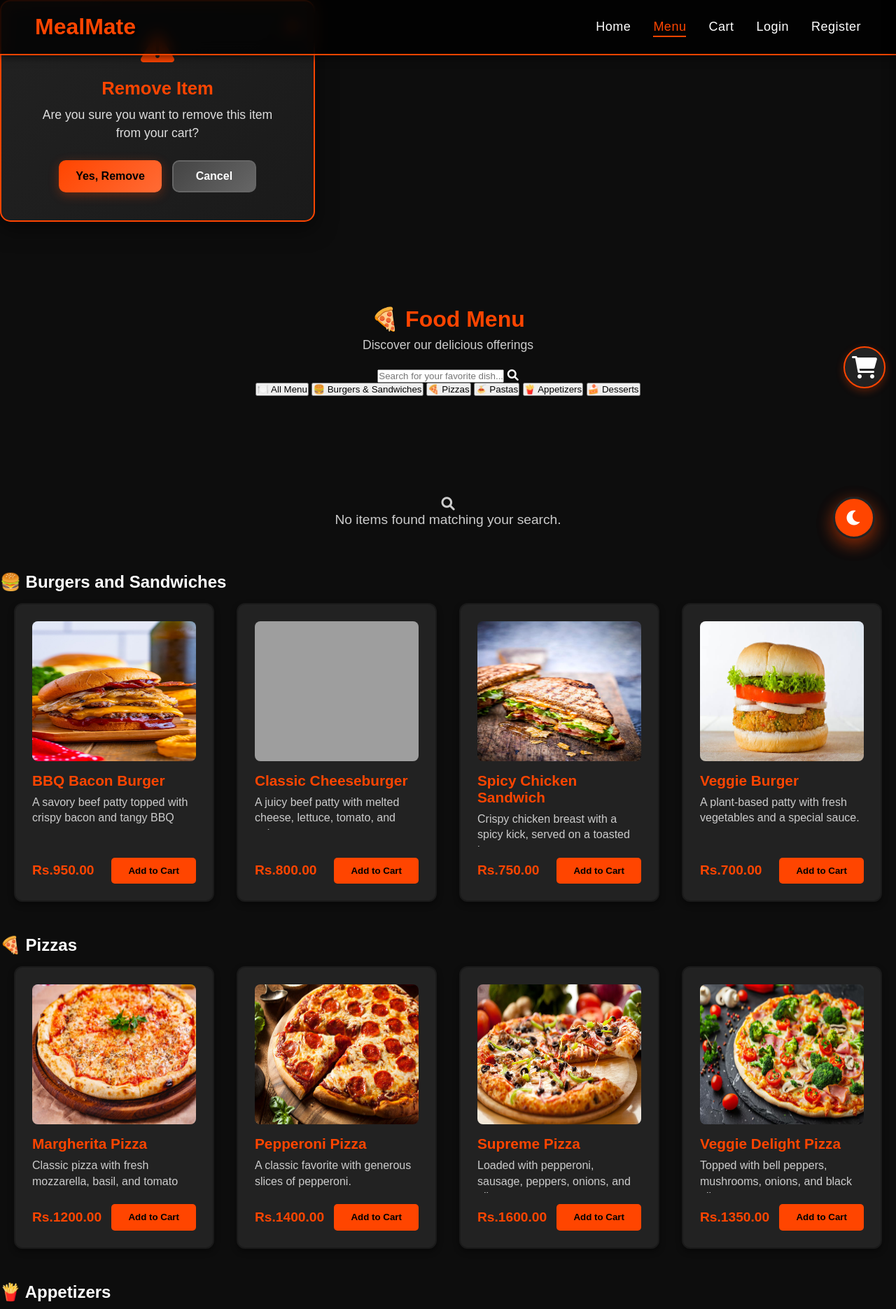
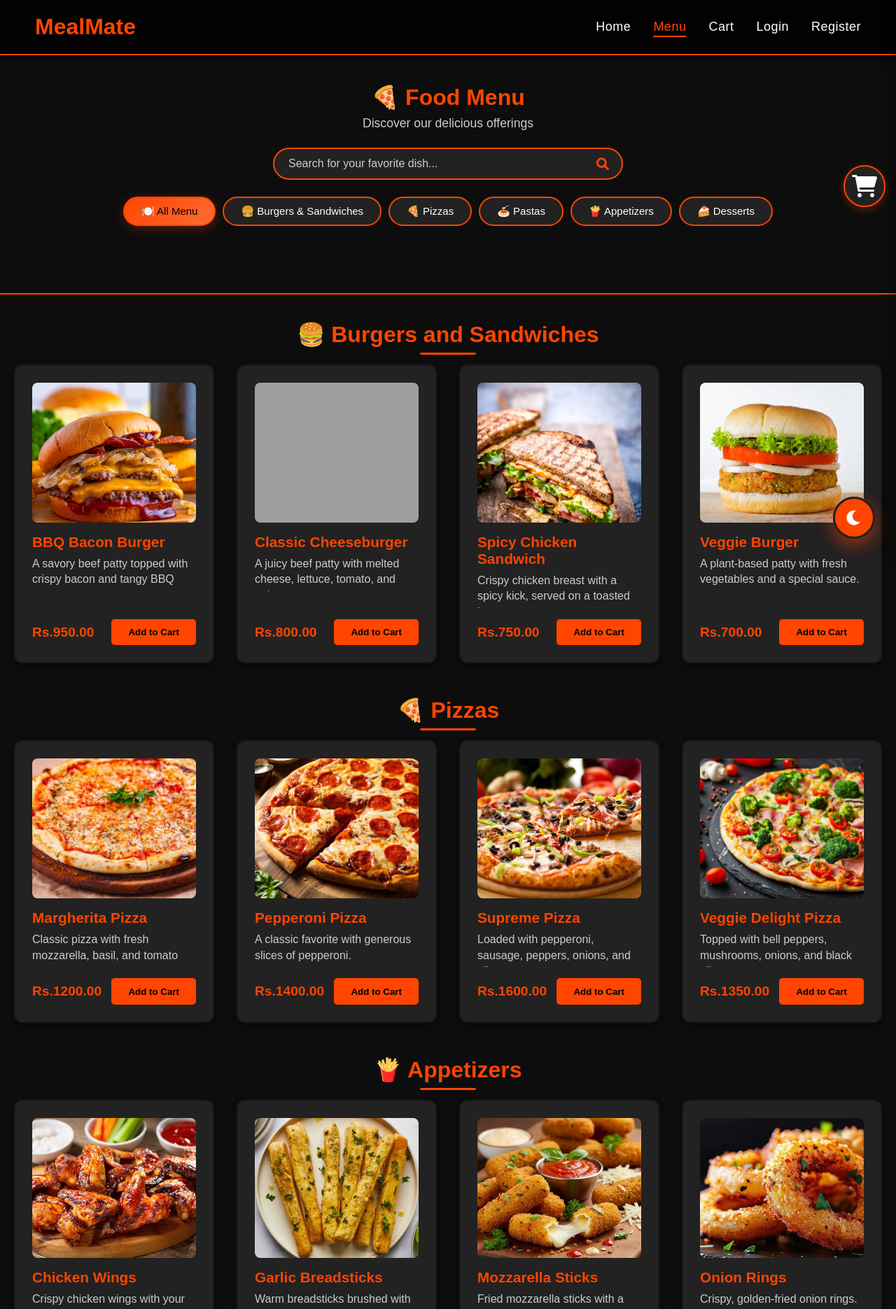
Before and after one commit to Navindi-Thisara/MealMate-online-food-ordering-system, a PHP site: page /MealMate-online-food-ordering-system/food_management/menu.php in a window 1280 px wide. Shown: the top 1871 px of the page at 70% size. Run offline with PHP 8.4, Linux system fonts and the light colour scheme; data comes from the database, SQL or seed files in the repository; data that the repository does not hold is empty; grey boxes are pictures that could not be loaded.

Commit message:
Resolved merge conflicts

```diff
--- a/food_management/menu.css
+++ b/food_management/menu.css
@@ -194,29 +176,18 @@ body {
     margin-bottom: 1.5rem;
 }
 
-<<<<<<< HEAD
 /* === Search and Filter Bar === */
-=======
-/* Search and Filter Bar */
->>>>>>> 1dba0b4c0851e70b98371c9a2fa6353dd19964c1
 .menu-controls {
     display: flex;
     gap: 15px;
     justify-content: center;
     align-items: center;
-<<<<<<< HEAD
     flex-wrap: wrap;                   /* Wrap on small screens */
-=======
-    flex-wrap: wrap;
->>>>>>> 1dba0b4c0851e70b98371c9a2fa6353dd19964c1
     margin-top: 1.5rem;
     margin-bottom: 1rem;
 }
 
-<<<<<<< HEAD
 /* Search box container */
-=======
->>>>>>> 1dba0b4c0851e70b98371c9a2fa6353dd19964c1
 .search-box {
     position: relative;
     flex: 1;
@@ -224,20 +195,12 @@ body {
     min-width: 250px;
 }
 
-<<<<<<< HEAD
 /* Search input field */
 .search-box input {
     width: 100%;
     padding: 12px 45px 12px 20px;     /* Extra padding for icon */
     border: 2px solid var(--border-color);
     border-radius: 25px;              /* Rounded corners */
-=======
-.search-box input {
-    width: 100%;
-    padding: 12px 45px 12px 20px;
-    border: 2px solid var(--border-color);
-    border-radius: 25px;
->>>>>>> 1dba0b4c0851e70b98371c9a2fa6353dd19964c1
     background-color: var(--bg-card);
     color: var(--text-primary);
     font-size: 16px;
@@ -245,7 +208,6 @@ body {
     transition: all 0.3s ease;
 }
 
-<<<<<<< HEAD
 /* Focus state for search input */
 .search-box input:focus {
     outline: none;
@@ -254,27 +216,15 @@ body {
 }
 
 /* Placeholder text color */
-=======
-.search-box input:focus {
-    outline: none;
-    box-shadow: 0 0 15px var(--shadow-color);
-    border-color: var(--accent-hover);
-}
-
->>>>>>> 1dba0b4c0851e70b98371c9a2fa6353dd19964c1
 .search-box input::placeholder {
     color: var(--text-muted);
 }
 
-<<<<<<< HEAD
 /* Search icon positioned inside input */
-=======
->>>>>>> 1dba0b4c0851e70b98371c9a2fa6353dd19964c1
 .search-box i {
     position: absolute;
     right: 20px;
     top: 50%;
-<<<<<<< HEAD
     transform: translateY(-50%);       /* Center vertically */
     color: var(--accent-primary);
     font-size: 18px;
@@ -282,15 +232,6 @@ body {
 }
 
 /* === Category Button Bar === */
-=======
-    transform: translateY(-50%);
-    color: var(--accent-primary);
-    font-size: 18px;
-    pointer-events: none;
-}
-
-/* Category Button Bar */
->>>>>>> 1dba0b4c0851e70b98371c9a2fa6353dd19964c1
 .category-buttons {
     display: flex;
     gap: 10px;
@@ -302,10 +243,7 @@ body {
     padding: 0 20px;
 }
 
-<<<<<<< HEAD
 /* Individual category filter buttons */
-=======
->>>>>>> 1dba0b4c0851e70b98371c9a2fa6353dd19964c1
 .category-btn {
     padding: 10px 24px;
     border: 2px solid var(--border-color);
@@ -317,7 +255,6 @@ body {
     cursor: pointer;
     transition: all 0.3s ease;
     font-weight: 500;
-<<<<<<< HEAD
     white-space: nowrap;               /* Prevent text wrapping */
 }
 
@@ -330,18 +267,6 @@ body {
 }
 
 /* Active/selected category button */
-=======
-    white-space: nowrap;
-}
-
-.category-btn:hover {
-    background-color: var(--accent-primary);
-    color: #000;
-    transform: translateY(-2px);
-    box-shadow: 0 4px 12px var(--shadow-color);
-}
-
->>>>>>> 1dba0b4c0851e70b98371c9a2fa6353dd19964c1
 .category-btn.active {
     background: linear-gradient(135deg, var(--accent-primary), var(--accent-hover));
     color: #000;
@@ -349,19 +274,13 @@ body {
     box-shadow: 0 4px 15px var(--shadow-color);
 }
 
-<<<<<<< HEAD
 /* Focus state for accessibility */
-=======
->>>>>>> 1dba0b4c0851e70b98371c9a2fa6353dd19964c1
 .category-btn:focus {
     outline: none;
     box-shadow: 0 0 15px var(--shadow-color);
 }
 
-<<<<<<< HEAD
 /* Decorative line under header */
-=======
->>>>>>> 1dba0b4c0851e70b98371c9a2fa6353dd19964c1
 .header::after {
     content: "";
     position: absolute;
@@ -374,44 +293,21 @@ body {
     margin-left: calc(-50vw + 50%);    /* Center the line */
 }
 
-<<<<<<< HEAD
 /* === Cart Badge === */
 /* Container for cart icon and badge */
-=======
-.header::after {
-    content: "";
-    position: absolute;
-    bottom: -10px;
-    left: 0;
-    right: 0;
-    width: 100vw;
-    height: 2px;
-    background-color: var(--accent-primary);
-    margin-left: calc(-50vw + 50%);
-}
-
-/* Cart Badge */
->>>>>>> 1dba0b4c0851e70b98371c9a2fa6353dd19964c1
 .cart-badge-container {
     position: relative;
     display: inline-block;
 }
 
-<<<<<<< HEAD
 /* Cart item count badge */
-=======
->>>>>>> 1dba0b4c0851e70b98371c9a2fa6353dd19964c1
 .cart-badge {
     position: absolute;
     top: -8px;
     right: -8px;
     background: var(--accent-primary);
     color: #000;
-<<<<<<< HEAD
     border-radius: 50%;                /* Circular badge */
-=======
-    border-radius: 50%;
->>>>>>> 1dba0b4c0851e70b98371c9a2fa6353dd19964c1
     width: 24px;
     height: 24px;
     display: flex;
@@ -420,16 +316,10 @@ body {
     font-size: 12px;
     font-weight: 700;
     box-shadow: 0 2px 8px var(--shadow-color);
-<<<<<<< HEAD
     animation: pulse 2s infinite;      /* Pulsing animation */
 }
 
 /* Pulse animation for cart badge */
-=======
-    animation: pulse 2s infinite;
-}
-
->>>>>>> 1dba0b4c0851e70b98371c9a2fa6353dd19964c1
 @keyframes pulse {
     0%, 100% { transform: scale(1); }
     50% { transform: scale(1.1); }
@@ -440,10 +330,7 @@ body {
     margin-bottom: 3rem;
 }
 
-<<<<<<< HEAD
 /* Category title with icon */
-=======
->>>>>>> 1dba0b4c0851e70b98371c9a2fa6353dd19964c1
 .category-title {
     color: var(--accent-primary);
     font-size: 2rem;
@@ -512,17 +399,8 @@ body {
 .food-image img {
     width: 100%;
     height: 100%;
-<<<<<<< HEAD
     object-fit: cover;                 /* Cover area without distortion */
     transition: transform 0.3s ease;
-=======
-    object-fit: cover;
-    transition: transform 0.3s ease;
-}
-
-.menu-item:hover .food-image img {
-    transform: scale(1.05);
->>>>>>> 1dba0b4c0851e70b98371c9a2fa6353dd19964c1
 }
 
 /* Zoom effect on hover */
@@ -556,10 +434,7 @@ body {
     text-overflow: clip;
 }
 
-<<<<<<< HEAD
 /* Hide scrollbar in description */
-=======
->>>>>>> 1dba0b4c0851e70b98371c9a2fa6353dd19964c1
 .menu-item:hover p::-webkit-scrollbar {
     display: none;
 }
@@ -598,19 +473,13 @@ body {
     overflow: hidden;
 }
 
-<<<<<<< HEAD
 /* Disabled state */
-=======
->>>>>>> 1dba0b4c0851e70b98371c9a2fa6353dd19964c1
 .add-to-cart:disabled {
     opacity: 0.7;
     cursor: not-allowed;
 }
 
-<<<<<<< HEAD
 /* Hover effect for add to cart button */
-=======
->>>>>>> 1dba0b4c0851e70b98371c9a2fa6353dd19964c1
 .add-to-cart:hover:not(:disabled) {
     background-color: #fff;
     color: var(--accent-primary);
@@ -624,24 +493,15 @@ body {
     padding: 4rem 2rem;
     color: var(--text-muted);
     font-size: 1.2rem;
-<<<<<<< HEAD
     display: none;                     /* Hidden by default */
 }
 
 /* Show no results message */
-=======
-    display: none;
-}
-
->>>>>>> 1dba0b4c0851e70b98371c9a2fa6353dd19964c1
 .no-results.show {
     display: block;
 }
 
-<<<<<<< HEAD
 /* Icon for no results */
-=======
->>>>>>> 1dba0b4c0851e70b98371c9a2fa6353dd19964c1
 .no-results i {
     font-size: 4rem;
     color: var(--accent-primary);
@@ -650,10 +510,7 @@ body {
 }
 
 /* === Enhanced Alert Box === */
-<<<<<<< HEAD
 /* Success/error notification */
-=======
->>>>>>> 1dba0b4c0851e70b98371c9a2fa6353dd19964c1
 .custom-alert {
     position: fixed;
     top: 100px;
@@ -663,11 +520,7 @@ body {
     padding: 18px 28px;
     border-radius: 12px;
     box-shadow: 0 8px 24px rgba(0, 0, 0, 0.3);
-<<<<<<< HEAD
     z-index: 10000;                    /* Above everything */
-=======
-    z-index: 10000;
->>>>>>> 1dba0b4c0851e70b98371c9a2fa6353dd19964c1
     font-family: 'Poppins', sans-serif;
     font-size: 16px;
     font-weight: 500;
@@ -677,10 +530,7 @@ body {
     animation: slideInRight 0.5s ease;
 }
 
-<<<<<<< HEAD
 /* Slide in animation */
-=======
->>>>>>> 1dba0b4c0851e70b98371c9a2fa6353dd19964c1
 @keyframes slideInRight {
     from {
         transform: translateX(400px);
@@ -692,37 +542,25 @@ body {
     }
 }
 
-<<<<<<< HEAD
 /* Checkmark icon for success */
-=======
->>>>>>> 1dba0b4c0851e70b98371c9a2fa6353dd19964c1
 .custom-alert::before {
     content: '✓';
     font-size: 20px;
     font-weight: bold;
 }
 
-<<<<<<< HEAD
 /* Error alert styling */
-=======
->>>>>>> 1dba0b4c0851e70b98371c9a2fa6353dd19964c1
 .custom-alert.error {
     background-color: var(--error-color);
 }
 
-<<<<<<< HEAD
 /* X icon for error */
-=======
->>>>>>> 1dba0b4c0851e70b98371c9a2fa6353dd19964c1
 .custom-alert.error::before {
     content: '✕';
 }
 
 /* === Enhanced Confirmation Modal === */
-<<<<<<< HEAD
 /* Modal backdrop */
-=======
->>>>>>> 1dba0b4c0851e70b98371c9a2fa6353dd19964c1
 .confirmation-modal {
     display: none;
     position: fixed;
@@ -732,13 +570,8 @@ body {
     width: 100%;
     height: 100%;
     overflow: auto;
-<<<<<<< HEAD
     background-color: rgba(0,0,0,0.8); /* Dark semi-transparent background */
     backdrop-filter: blur(8px);        /* Blur background */
-=======
-    background-color: rgba(0,0,0,0.8);
-    backdrop-filter: blur(8px);
->>>>>>> 1dba0b4c0851e70b98371c9a2fa6353dd19964c1
 }
 
 /* Show modal */
@@ -778,10 +603,7 @@ body {
     box-shadow: 0 10px 30px rgba(0, 0, 0, 0.5);
 }
 
-<<<<<<< HEAD
 /* Scale in animation */
-=======
->>>>>>> 1dba0b4c0851e70b98371c9a2fa6353dd19964c1
 @keyframes scaleIn {
     from {
         opacity: 0;
@@ -799,14 +621,6 @@ body {
     color: var(--accent-primary);
     margin-bottom: 15px;
     animation: bounce 0.6s ease;
-<<<<<<< HEAD
-=======
-}
-
-@keyframes bounce {
-    0%, 100% { transform: translateY(0); }
-    50% { transform: translateY(-10px); }
->>>>>>> 1dba0b4c0851e70b98371c9a2fa6353dd19964c1
 }
 
 /* Bounce animation */
@@ -1029,10 +835,7 @@ body {
     margin-bottom: 15px;
 }
 
-<<<<<<< HEAD
 /* Custom scrollbar styling */
-=======
->>>>>>> 1dba0b4c0851e70b98371c9a2fa6353dd19964c1
 #cart-items-container::-webkit-scrollbar {
     width: 8px;
 }
@@ -1047,10 +850,7 @@ body {
     border-radius: 10px;
 }
 
-<<<<<<< HEAD
 /* Individual cart item */
-=======
->>>>>>> 1dba0b4c0851e70b98371c9a2fa6353dd19964c1
 .cart-item {
     display: flex;
     align-items: center;
@@ -1062,14 +862,6 @@ body {
     position: relative;
     border: 1px solid var(--border-color);
     transition: all 0.3s ease;
-<<<<<<< HEAD
-=======
-}
-
-.cart-item:hover {
-    border-color: var(--accent-primary);
-    transform: translateX(-5px);
->>>>>>> 1dba0b4c0851e70b98371c9a2fa6353dd19964c1
 }
 
 /* Cart item hover effect */
@@ -1229,10 +1021,7 @@ body {
     font-size: 1.1rem;
 }
 
-<<<<<<< HEAD
 /* Cart emoji icon */
-=======
->>>>>>> 1dba0b4c0851e70b98371c9a2fa6353dd19964c1
 .empty-cart-message::before {
     content: '🛒';
     display: block;
@@ -1269,18 +1050,12 @@ body {
     transition: all 0.3s ease;
 }
 
-<<<<<<< HEAD
 /* Show back to top button */
-=======
->>>>>>> 1dba0b4c0851e70b98371c9a2fa6353dd19964c1
 .back-to-top.show {
     display: flex;
 }
 
-<<<<<<< HEAD
 /* Back to top hover effect */
-=======
->>>>>>> 1dba0b4c0851e70b98371c9a2fa6353dd19964c1
 .back-to-top:hover {
     transform: translateY(-5px);
     box-shadow: 0 10px 30px var(--shadow-color);
@@ -1354,12 +1129,8 @@ body {
     transform: rotate(90deg) scale(0);
 }
 
-<<<<<<< HEAD
 /* === Autofill Styling Fix === */
 /* Override browser autofill colors */
-=======
-/* Autofill fix */
->>>>>>> 1dba0b4c0851e70b98371c9a2fa6353dd19964c1
 input:-webkit-autofill,
 textarea:-webkit-autofill,
 select:-webkit-autofill {
@@ -1370,10 +1141,7 @@ select:-webkit-autofill {
 }
 
 /* === Responsive Design === */
-<<<<<<< HEAD
 /* Tablet and below */
-=======
->>>>>>> 1dba0b4c0851e70b98371c9a2fa6353dd19964c1
 @media (max-width: 768px) {
     .navbar {
         padding: 15px 20px;
@@ -1396,11 +1164,7 @@ select:-webkit-autofill {
     }
 
     .menu-controls {
-<<<<<<< HEAD
         flex-direction: column;        /* Stack vertically */
-=======
-        flex-direction: column;
->>>>>>> 1dba0b4c0851e70b98371c9a2fa6353dd19964c1
         gap: 12px;
     }
 
@@ -1414,11 +1178,7 @@ select:-webkit-autofill {
     }
 
     .category-btn {
-<<<<<<< HEAD
         padding: 8px 18px;             /* Smaller buttons */
-=======
-        padding: 8px 18px;
->>>>>>> 1dba0b4c0851e70b98371c9a2fa6353dd19964c1
         font-size: 14px;
     }
 
@@ -1455,11 +1215,7 @@ select:-webkit-autofill {
     .custom-alert {
         right: 20px;
         left: 20px;
-<<<<<<< HEAD
         max-width: calc(100% - 40px);  /* Fit screen width */
-=======
-        max-width: calc(100% - 40px);
->>>>>>> 1dba0b4c0851e70b98371c9a2fa6353dd19964c1
     }
 }
 
```
Also changed, not shown: other parts of food_management/menu.css (+0 -42 lines), food_management/menu.js (+0 -257 lines).
